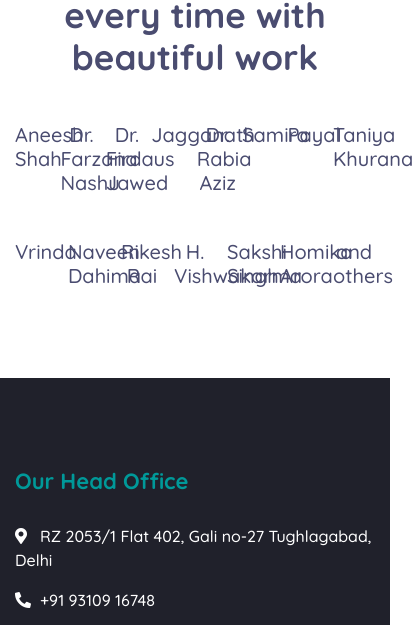
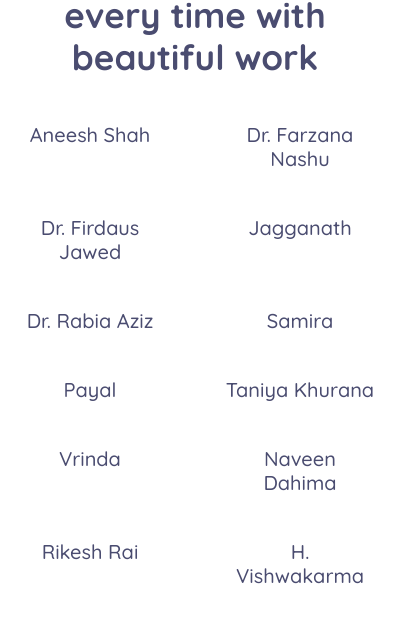
Before and after one commit to Otarea/cfe-ngo-web, a plain HTML site: page team.html in a window 390 px wide. Shown: the part 3109-3734 px from the top of the page, 413 px wide, since content can reach past the window. Drawn offline with nearby package versions, Linux system fonts and the light colour scheme.

Commit message:
fixed volunteer name issue

```diff
--- a/css/style.css
+++ b/css/style.css
@@ -1312,6 +1312,12 @@ a:focus {
     .event .event-text::after {
         display: none;
     }
+    .team-v-item {
+        display: flex;
+        flex-direction: column;
+        width: calc(50% - 30px);
+        margin-bottom: 30px;
+    }
 }
 
 
```
